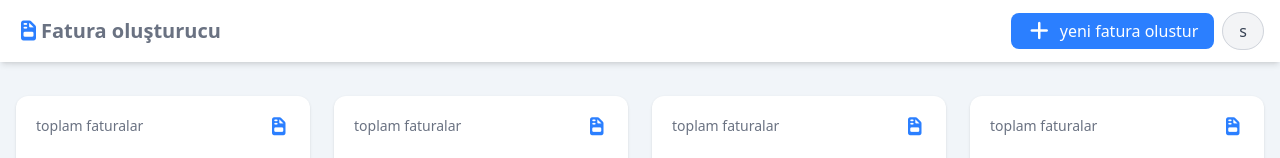
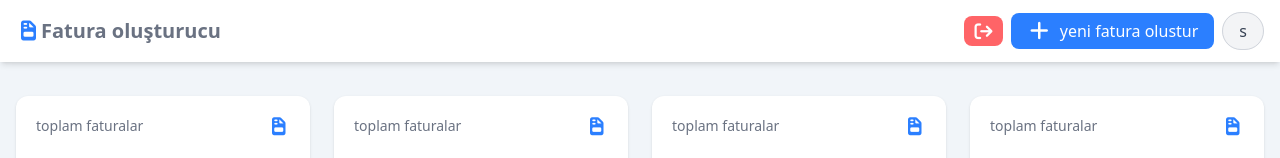
Before and after one commit to samet1qwer/KolayFatura, a React (Vite) app in the folder client/: page /dashboard in a window 1280 px wide. Shown: the top 158 px of the page. Built offline with nearby package versions, Linux system fonts and the light colour scheme.

Commit message:
feat: add logout button functionality in Dashboard with navigation

```diff
--- a/client/src/pages/Dashboard.jsx
+++ b/client/src/pages/Dashboard.jsx
@@ -1,8 +1,9 @@
 import React from "react";
 import { useState } from "react";
+import { useNavigate } from "react-router-dom";
 function Dashboard() {
   const [modal, setModal] = useState(false);
-
+  const Navigate = useNavigate();
   return (
     <div className="w-full  h-screen bg-slate-100 ">
       <nav className="fixed top-0 z-50 w-full px-4 py-3 flex justify-between items-center bg-white shadow-md">
@@ -12,7 +13,18 @@ function Dashboard() {
             Fatura oluşturucu
           </h1>
         </div>
-        <div className="flex items-center gap-2">
+
+        <div className="flex items-center justify-center gap-2">
+          <div>
+            <button
+              className="px-2 py-1.5 bg-red-400 text-white rounded-lg hover:bg-red-600 text-center flex items-center gap-2 justify-center  transition cursor-pointer"
+              onClick={() => {
+                Navigate("/logout");
+              }}
+            >
+              <i className="fas fa-sign-out text-lg"></i>
+            </button>
+          </div>
           <div>
             <button
               className="px-4 py-1.5 bg-blue-500 text-white rounded-lg hover:bg-blue-600 text-center flex items-center gap-2 justify-center  transition cursor-pointer"
```
